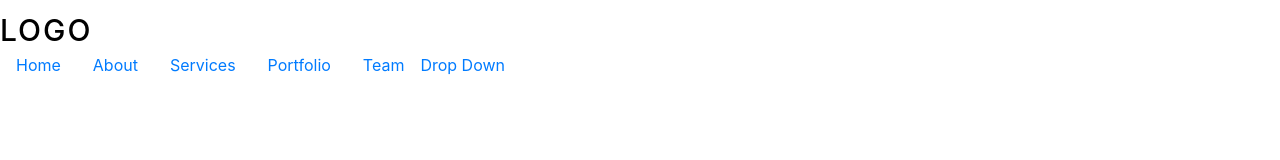
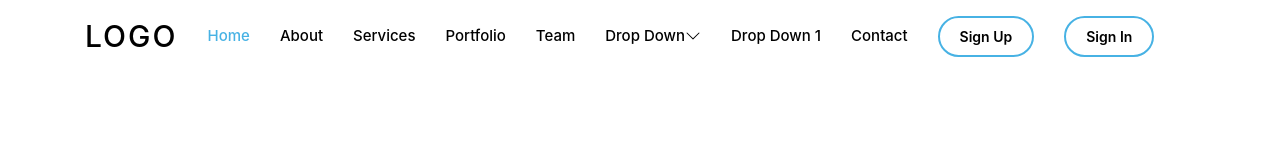
Before and after one commit to Jython1415/legendary-octo-train, a plain HTML site: page index.html in a window 1280 px wide. Drawn offline with nearby package versions, Linux system fonts and the light colour scheme.

Commit message:
more navbar improvements/changes

```diff
--- a/css/styles.css
+++ b/css/styles.css
@@ -44,3 +44,44 @@
 .navbar li {
         position: relative;
 }
+
+.navbar a,
+.navbar a:focus {
+        display: flex;
+        align-items: center;
+        justify-content: space-between;
+        padding: 10px 0 10px 30px;
+        font-size: 15px;
+        font-weight: 500;
+        color: black;
+        white-space: nowrap;
+        transition: 0.3s;
+}
+
+.navbar a:hover,
+.navbar .active,
+.navbar .active:focus,
+.navbar li:hover>a {
+        color: #47b2e4;
+}
+
+.navbar .signup,
+.navbar .signin,
+.navbar .signup:focus,
+.navbar .signin:focus {
+        padding: 8px 20px;
+        margin-left: 30px;
+        border-radius: 50px;
+        color: black;
+        font-size: 14px;
+        border: 2px solid #47b2e4;
+        font-weight: 600;
+}
+
+.navbar .signup:hover,
+.navbar .signin:hover,
+.navbar .signup:focus:hover,
+.navbar .signin:focus:hover {
+        color: black;
+        background: #31a9e1;
+}
--- a/index.html
+++ b/index.html
@@ -5,6 +5,10 @@
         <!-- Required meta tags -->
         <meta charset="utf-8">
         <meta name="viewport" content="width=device-width, initial-scale=1, shrink-to-fit=no">
+
+        <!-- Google Fonts -->
+        <link rel="stylesheet"
+                href="https://fonts.googleapis.com/css?family=Open+Sans:300,300i,400,400i,600,600i,700,700i|Jost:300,300i,400,400i,500,500i,600,600i,700,700i|Poppins:300,300i,400,400i,500,500i,600,600i,700,700i">
 
         <!--link to bootstrap CSS framework-->
         <link rel="stylesheet" href="https://cdn.jsdelivr.net/npm/bootstrap@4.6.2/dist/css/bootstrap.min.css">
@@ -16,7 +20,7 @@
 <body>
         <!-- Header (which is fixed at the top of the viewport) -->
         <header id="header" class="fixed-top">
-                <div class="container d-flex align-items-center"></div>
+                <div class="container d-flex align-items-center">
 
                         <!-- logo of the app -->
                         <h1 class="logo me-auto"><a href="index.html">Logo</a></h1>
@@ -32,12 +36,22 @@
                                         <li><a class="nav-link scrollto" href="#services">Services</a></li>
                                         <li><a class="nav-link scrollto" href="#portfolio">Portfolio</a></li>
                                         <li><a class="nav-link scrollto" href="#team">Team</a></li>
-                                <li class="dropdown"><a href="#"><span>Drop Down</span> <i
-                                                        class="bi bi-chevron-down"></i></a>
-                                        <ul>
+                                        <li class="dropdown"><a href="#"><span>Drop Down</span> <svg
+                                                                xmlns="http://www.w3.org/2000/svg" width="16"
+                                                                height="16" fill="currentColor"
+                                                                class="bi bi-chevron-down" viewBox="0 0 16 16">
+                                                                <path fill-rule="evenodd"
+                                                                        d="M1.646 4.646a.5.5 0 0 1 .708 0L8 10.293l5.646-5.647a.5.5 0 0 1 .708.708l-6 6a.5.5 0 0 1-.708 0l-6-6a.5.5 0 0 1 0-.708z" />
+                                                        </svg></a>
+                                        <li><a href="#">Drop Down 1</a></li>
 
-
-
+                                        </li>
+                                        <li><a class="nav-link scrollto" href="#contact">Contact</a></li>
+                                        <li><a class="signup scrollto" href="">Sign Up</a></li>
+                                        <li><a class="signin scrollto" href="">Sign In</a></li>
+                                </ul>
+                        </nav>
+                </div>
         </header>
 
 
```
Lines whose indentation alone changed are shown as unchanged.
